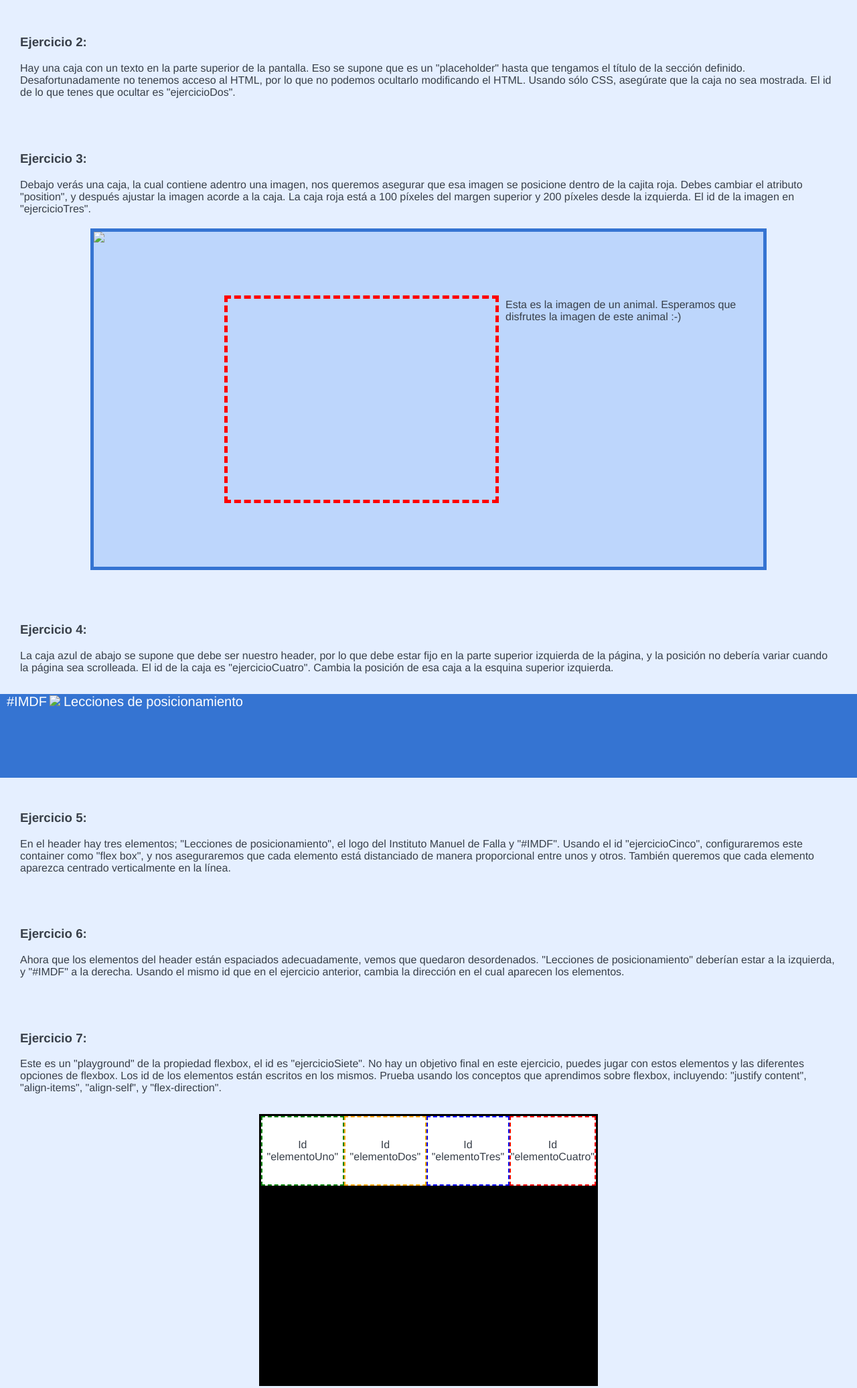
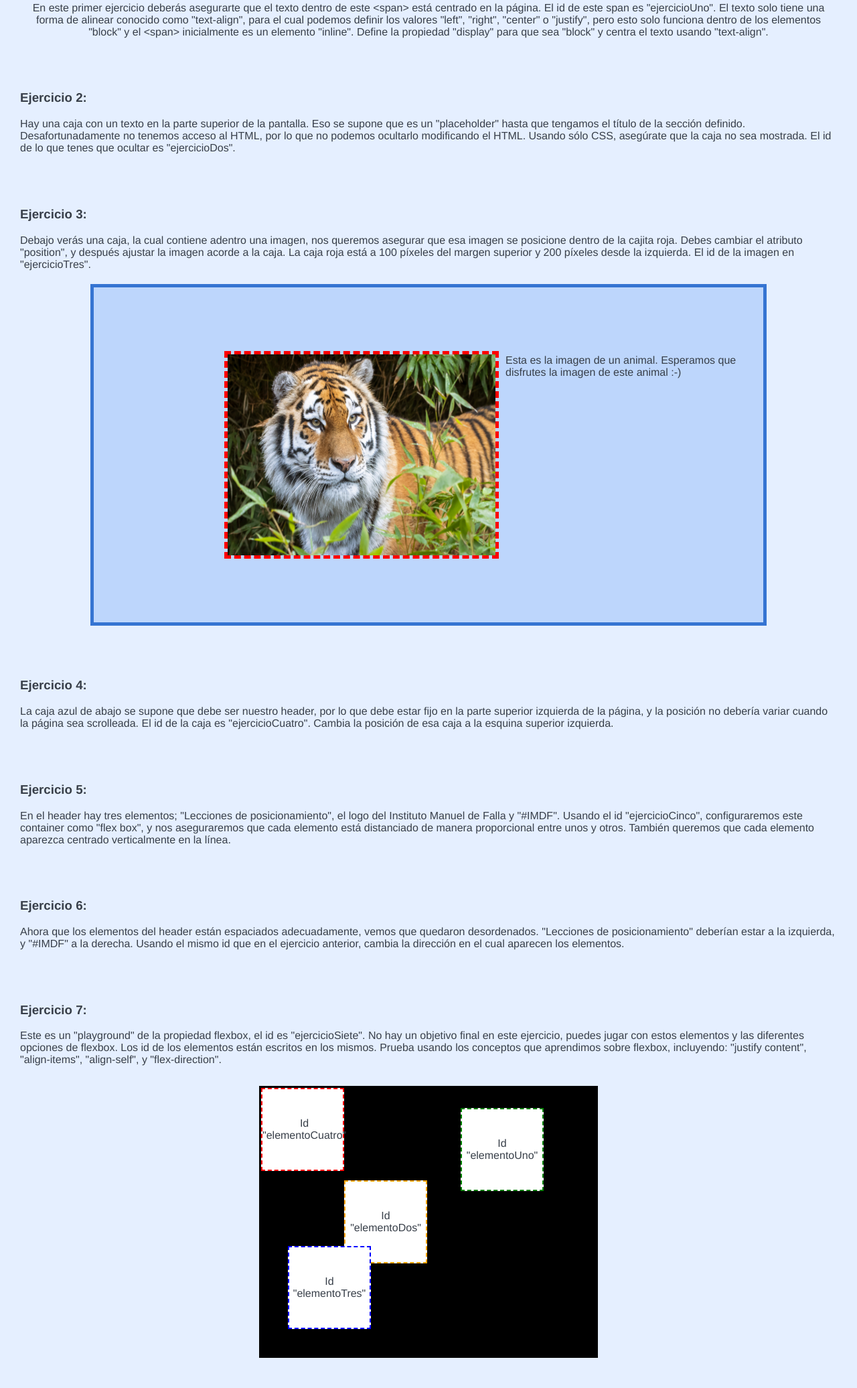
Before and after one commit to LuluRusso/Repo1, a plain HTML site: page Ejercicio13/index.html in a window 1280 px wide. Shown: the part 552-2624 px from the top of the page at 67% size. Drawn offline with Linux system fonts and the light colour scheme.

Commit message:
Casi terminado Ej 13

```diff
--- a/Ejercicio12/css.css
+++ b/Ejercicio12/css.css
@@ -9,6 +9,7 @@
     width: 100%;
     height: 60px;
     margin: 0px;
+
 
 }
 
--- /dev/null
+++ b/Ejercicio13/ejercicio13.css
@@ -0,0 +1,59 @@
+   #ejercicioUno {
+    display:block;
+    text-align: center;  }
+
+#ejercicioDos{
+    border:0px solid;
+    margin-top: 180px;
+}
+#ejercicioTres{
+    width: 400px;
+    height: 300px;
+    position: absolute;
+    top: 100px;
+    left: 200px
+}
+#ejercicioCuatro{
+    position: fixed;
+    top:0px;
+    z-index: 999;
+
+}
+#ejercicioCinco{
+    display:flex;
+    justify-content: space-around;
+    align-items: center;
+    flex-direction:row-reverse;
+}
+#logoIMDF{
+    height: 100px;
+    width: auto;
+}
+/*
+#ejercicioSiete {
+    justify-content: center; }*/
+.elementos {
+    width: 120px;
+    height: 120px;
+    display: flex;
+    background-color: white;
+   }
+
+#elementoUno {
+    margin-top:  30px;
+    order:1;
+    margin-left: 50px
+   }
+   #elementoDos {
+    align-self:center;
+   }
+   #elementoTres {
+    align-self: flex-end;
+    position: absolute;
+    margin-bottom: 40px;
+    margin-left: 40px;
+
+   }
+   #elementoCuatro {
+    order:-1;
+   }
--- a/Ejercicio13/index.html
+++ b/Ejercicio13/index.html
@@ -5,7 +5,7 @@
  <meta http-equiv="X-UA-Compatible" content="IE=edge">
  <meta name="viewport" content="width=device-width, initial-scale=1.0">  <title>Ejercicio 13</title>
  <link rel="stylesheet" href="style.css">
- <link rel="stylesheet" href="Ejercicio 13">
+ <link rel="stylesheet" href="ejercicio13.css">
 </head>
 <body>
  <h1 id="ejercicioDos">Acá va el título del ejercicio</h1>
@@ -23,7 +23,7 @@
  <span id="ejercicioUno">
  En este primer ejercicio deberás asegurarte que el texto dentro de este &lt;span&gt;  está centrado en la
  página.
- El id de este span es "ejercicioUno". El texto solo tiene un forma de alinear conocido  como "text-align",
+ El id de este span es "ejercicioUno". El texto solo tiene una forma de alinear conocido  como "text-align",
  para el
  cual podemos definir los valores "left", "right", "center" o "justify", pero esto solo  funciona dentro de
  los
@@ -56,7 +56,7 @@
  </span>
  <div id="containerImagen">
  <div id="containerObjetivo"></div>
- <img id="ejercicioTres" src="artic-fox.png" />
+ <img id="ejercicioTres" src="assets/ejercicioTres.jpg" />
  <div id="spanDescriptivo">
  <span>Esta es la imagen de un animal. Esperamos que disfrutes la imagen de  este animal :-)</span>
  </div>
@@ -74,7 +74,7 @@
  <div id="ejercicioCuatro">
  <div id="ejercicioCinco">
  <span>#IMDF</span>
- <img src="mdf-logo.png" />
+ <img id="logoIMDF" src="assets/logo.jpeg" />
  <span>Lecciones de posicionamiento</span>
  </div>
  </div>
--- a/Ejercicio13/style.css
+++ b/Ejercicio13/style.css
@@ -51,12 +51,14 @@
    #ejercicioSiete {
     width: 500px;
     height: 400px;
+    display: flex;
     margin-left: auto;
     margin-right: auto;
     border: 3px solid black;
     position: relative;
     background-color: black;
-    display: flex;
+
+
    }
    .textoElemento {
     display: block;
```
Also changed, not shown: Ejercicio13/assets/ejercicioTres.jpg (added), Ejercicio13/assets/logo.jpeg (added), Ejercicio13/assets/puntoExtra1.jpg (added).
